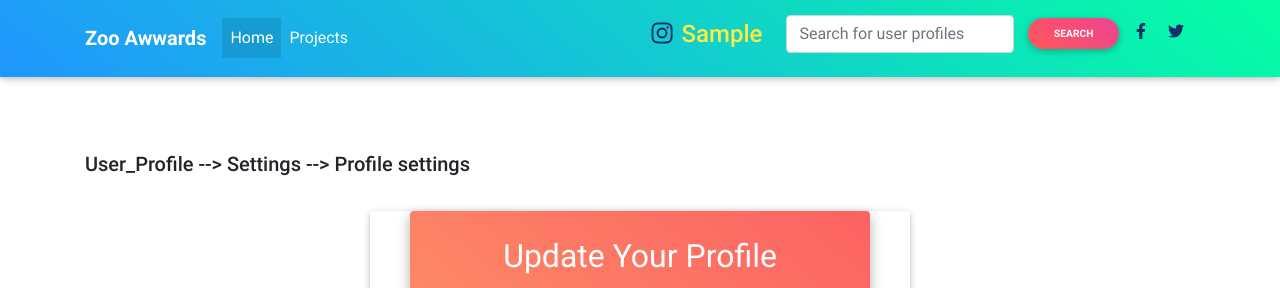
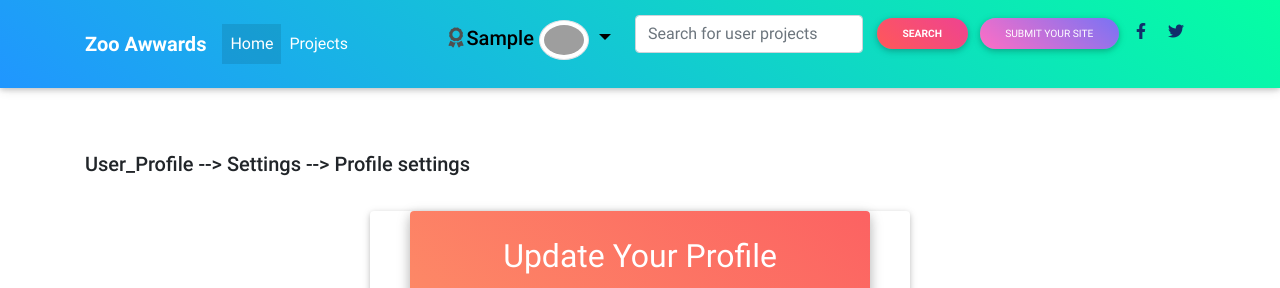
Before and after one commit to KenMwaura1/zoo-awwards, a Django app: a page that uses z_awwards/templates/navbar.html in a window 1280 px wide. Shown: the top 288 px of the page. Run offline with Django 3.2, Linux system fonts and the light colour scheme; the visitor is signed in with stand-in values (Sample User, id 1); data comes from the database, SQL or seed files in the repository; some libraries are stand-ins or nearby versions; grey boxes are pictures that could not be loaded.

Commit message:
updated the navbar with submit button, search and user dropdown

```diff
--- a/z_awwards/templates/navbar.html
+++ b/z_awwards/templates/navbar.html
@@ -23,14 +23,26 @@
             <!-- Social Icon  -->
             <ul class="navbar-nav nav-flex-icons">
                 {% if request.user.is_authenticated %}
-                <li class="nav-item" >
-                    <a class="nav-link yellow-text h4" href="{% url 'profile' user.username %}">
-                        <i class="fab fa-instagram title blue-grey-text"></i> {{ user.username|title }}
-                    </a>
-                </li>
+                    <li class="nav-item dropdown h5 zoom">
+                        <a class="nav-link dropdown-toggle" id="navbarDropdownMenuLink" data-toggle="dropdown"
+                           aria-haspopup="true"
+                           aria-expanded="false"> <i class="fas fa-award dark-grey-text"></i>{{ user.username|title }}
+                            <img class="rounded-circle nav-img  img-thumbnail " src="{{ user.userprofile.profile_pic.url }}" alt="" height="50" width="50">
+                        </a>
+                        <div class="dropdown-menu dropdown-success " aria-labelledby="navbarDropdownMenuLink">
+                            <a class="dropdown-item text-center" href="{% url 'profile' user.username %}">Profile</a>
+                            <hr>
+                            <a class="dropdown-item text-center" href="{% url 'edit_profile' user.username  %}"> Edit profile</a>
+                            <hr>
+                            <a href="{% url 'logout' %}" class="text-secondary text-center dropdown-item">Log Out</a>
+
+
+                        </div>
+                    </li>
                 <li class="nav-item ml-3">
                     <form class="form-inline my-2 my-md-0"  action="{% url 'search' %}" role="search">
-                        <input class="form-control mr-sm-2" type="search" placeholder="Search for user profiles" name="search_user" aria-label="Search">
+                        {% csrf_token %}
+                        <input class="form-control mr-sm-2" type="search" placeholder="Search for user projects" name="q" aria-label="Search">
                         <button class="btn pink-gradient btn-rounded btn-sm font-weight-bold" type="submit" data-offset="90">Search</button>
                     </form>
                 </li>
@@ -40,6 +52,11 @@
                     <a class="btn peach-gradient btn-rounded btn-sm font-weight-bold" href="/accounts/register/" data-offset="90">Sign Up</a>
                 </li>
                 {% endif %}
+                <li class="nav-item">
+                    <button class="btn  btn-sm purple-gradient btn-rounded" id="site" data-toggle="modal" data-target=".bd-example-modal-xl">
+                        Submit your site
+                    </button>
+                </li>
                 <li class="nav-item">
                     <a class="nav-link">
                         <i class="fab fa-facebook-f title"></i>
```
